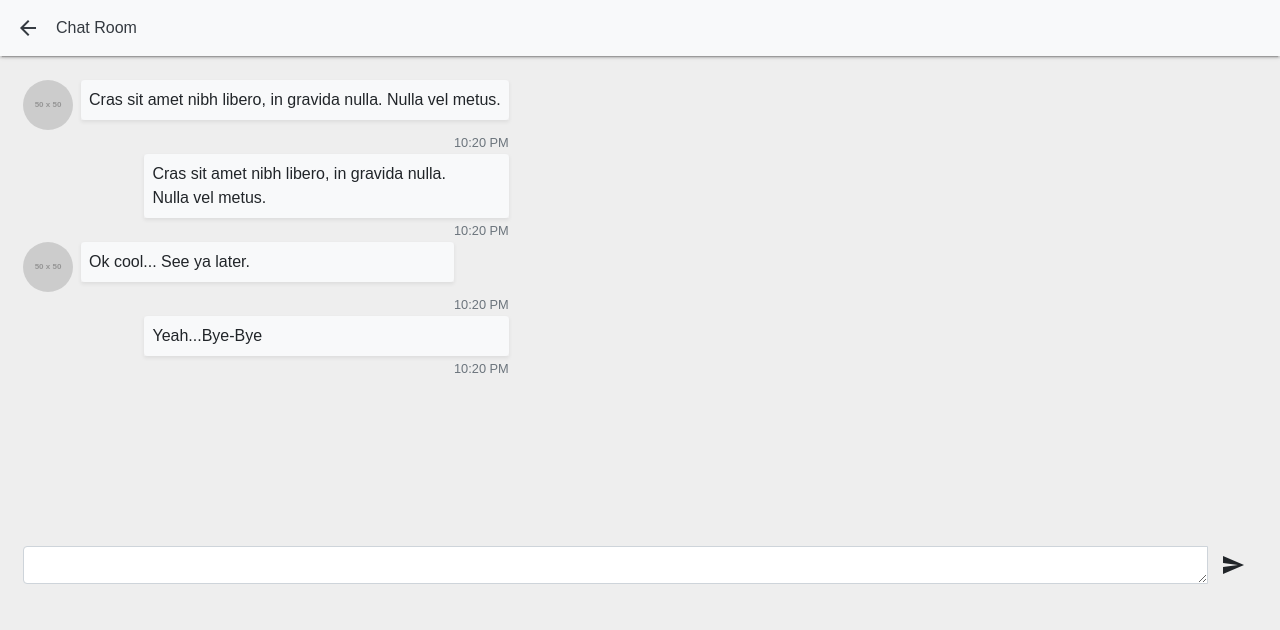
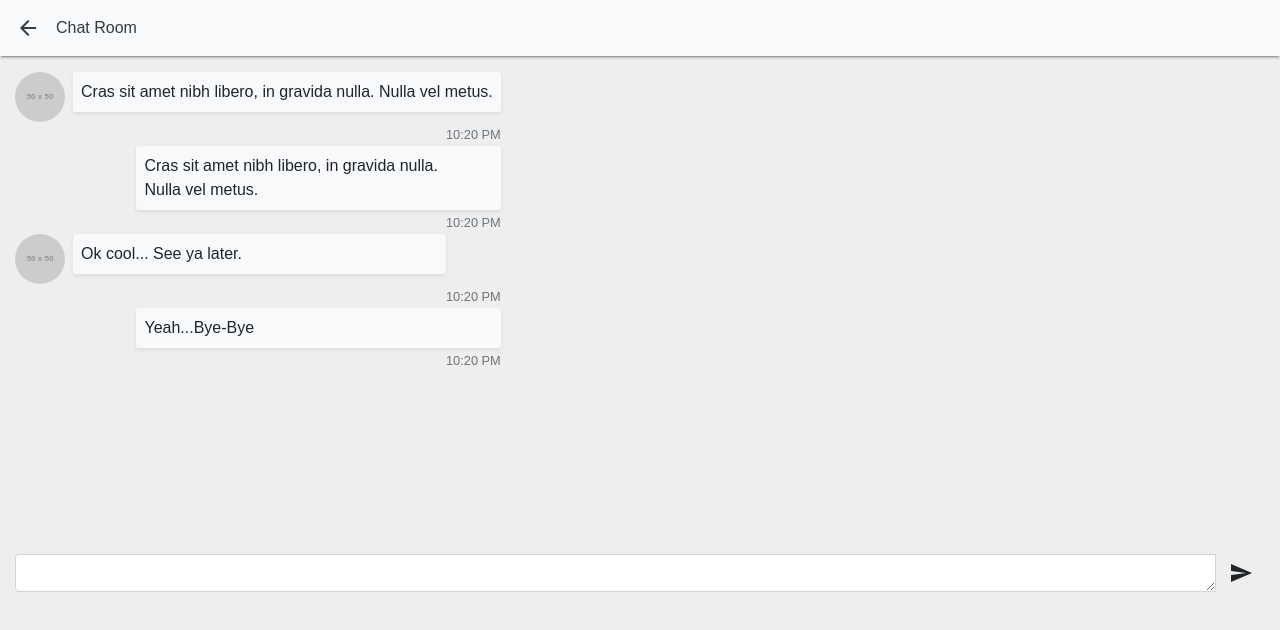
Before and after one commit to ajaymarathe/mobie-ui, a plain HTML site: page chat.html in a window 1280 px wide. Drawn offline with nearby package versions, Linux system fonts and the light colour scheme; placeholder pictures from the web are drawn by us; a web font is replaced by a local one.

Commit message:
updated chat.html

```diff
--- a/chat.html
+++ b/chat.html
@@ -27,7 +27,7 @@
 <div class="animated slideInRight faster ">
     <div class="container-fluid mobie-badge ">
                 <div class="d-flex align-items-start flex-column bd-highlight mb-3" style="height: 65vh;">
-                    <div class="mb-auto p-2 bd-highlight">
+                    <div class="mb-auto bd-highlight">
                         <div class="chat-screen">
                             <div class="media">
                                 <img src="https://placehold.it/50x50" class="mr-2 rounded-circle" >
@@ -73,7 +73,6 @@
                             <p class="text-muted float-right"><small>10:20 PM</small></p>
                         </div>
                     </div>
-                    <div class="p-2 w-100">
                         <div class="input-group">
                             <textarea rows="1" class="form-control" aria-label="With textarea"></textarea>
                             <div class="input-group-prepend btn">
```
